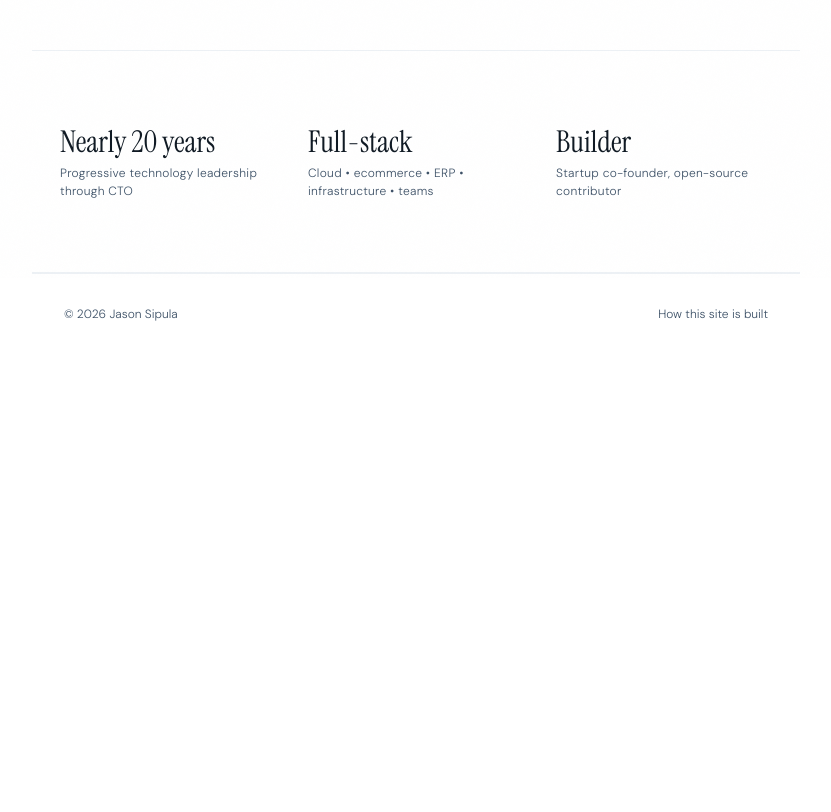
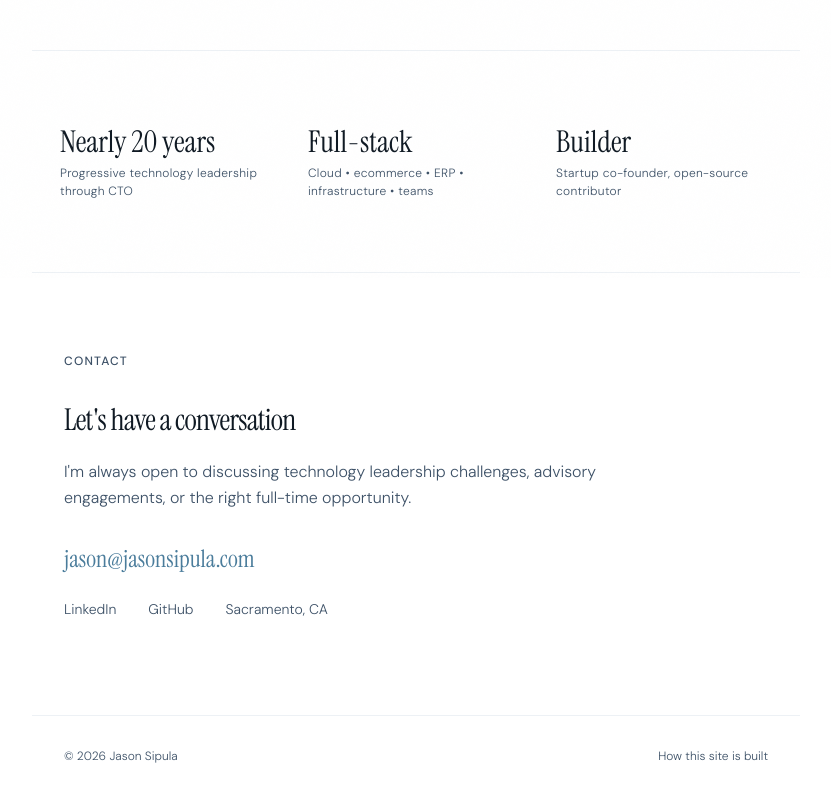
Before and after one commit to SnakeDoc/jasonsipula.com, an Astro site: page / in a window 1280 px wide. Shown: the part 522-1334 px from the top of the page, without its empty margins (224-1055 px from the left). Before the commit the page ends 892 px from the top, so only its background shows below. Built offline with nearby package versions, Linux system fonts and the light colour scheme; Astro itself is replaced by a stand-in of ours.

Commit message:
contact section

```diff
--- /dev/null
+++ b/src/components/Contact.astro
@@ -0,0 +1,37 @@
+---
+const { class: className = "" } = Astro.props;
+---
+
+<section id="contact" class={`max-w-3xl mx-auto px-8 pt-20 pb-24 ${className}`}>
+  <div class="text-slate mb-8 text-xs font-medium tracking-widest uppercase">
+    Contact
+  </div>
+  <h2
+    class="text-ink mb-5 font-serif text-3xl leading-tight font-normal tracking-tight"
+  >
+    Let's have a conversation
+  </h2>
+  <p class="text-slate max-w-xl leading-relaxed">
+    I'm always open to discussing technology leadership challenges, advisory
+    engagements, or the right full-time opportunity.
+  </p>
+  <div class="mt-8">
+    <a
+      class="text-accent hover:border-accent border-b border-transparent font-serif text-2xl no-underline transition-all duration-300"
+      href="mailto:jason@jasonsipula.com">jason@jasonsipula.com</a
+    >
+  </div>
+  <div class="mt-6 flex gap-8 max-sm:flex-col max-sm:gap-3">
+    <a
+      class="text-slate hover:text-accent text-sm no-underline transition-colors duration-300"
+      href="https://linkedin.com/in/jason-sipula"
+      target="_blank">LinkedIn</a
+    >
+    <a
+      class="text-slate hover:text-accent text-sm no-underline transition-colors duration-300"
+      href="https://github.com/SnakeDoc"
+      target="_blank">GitHub</a
+    >
+    <span class="text-slate text-sm">Sacramento, CA</span>
+  </div>
+</section>
--- a/src/pages/index.astro
+++ b/src/pages/index.astro
@@ -1,4 +1,5 @@
 ---
+import Contact from "@components/Contact.astro";
 import Divider from "@components/Divider.astro";
 import Hero from "@components/Hero.astro";
 import Proof from "@components/Proof.astro";
@@ -10,4 +11,5 @@ import Layout from "@layouts/Layout.astro";
   <Divider class="animate-fade-up animation-delay-200" />
   <Proof class="animate-fade-up animation-delay-300" />
   <Divider class="animate-fade-up animation-delay-400" />
+  <Contact class="animate-fade-up animation-delay-500" />
 </Layout>
```
